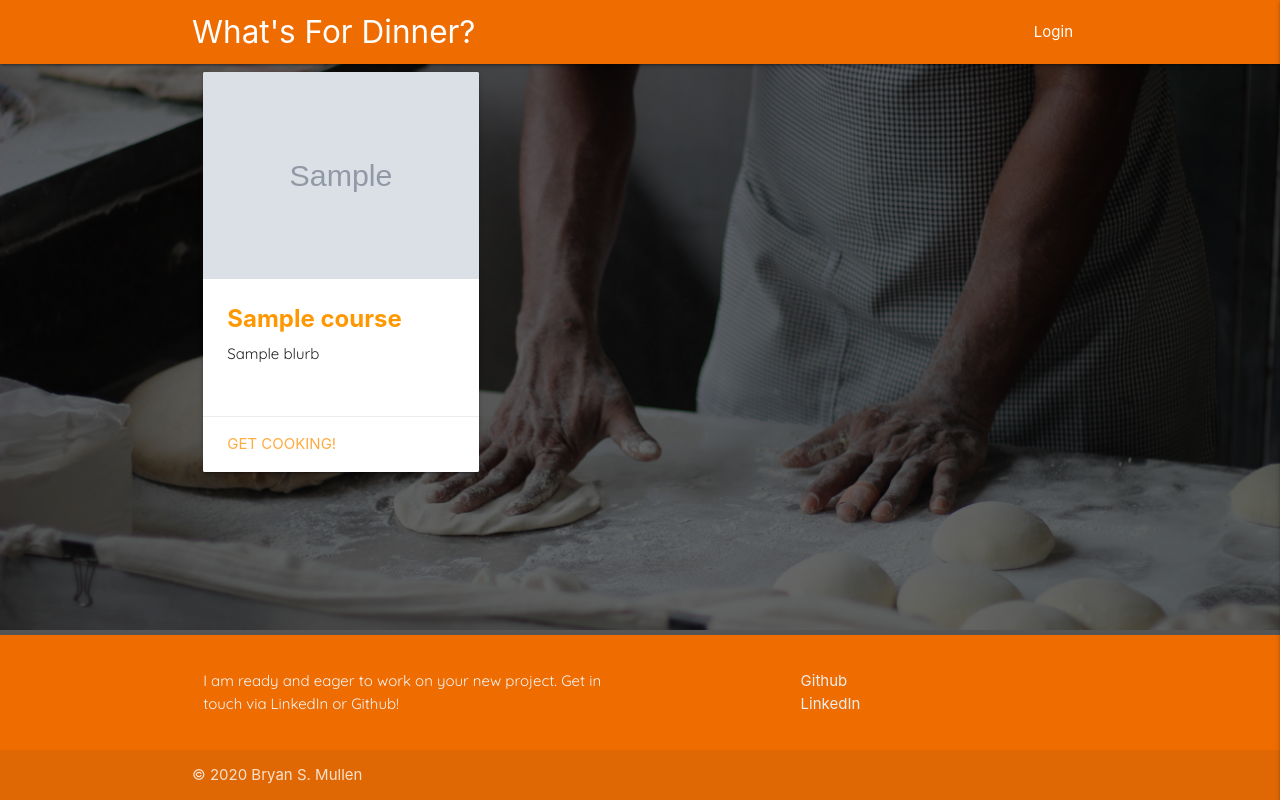
After one commit to Code-Institute-Submissions/whats-for-dinner-1, a Flask app: page /course in a window 1280 px wide. The commit adds this page. Run offline with Flask 2, Linux system fonts and the light colour scheme; grey boxes marked "Sample" are stand-in pictures; a database or web service that is not in the repository returns one stand-in record (values such as "Sample title"); some libraries are stand-ins or nearby versions.

Commit message:
Add Cuisine & Course Category Pages

```diff
--- a/app.py
+++ b/app.py
@@ -110,9 +110,33 @@ def logout():
 ################################################################
 # Cuisine Routes
 ################################################################
+
+@app.route('/cuisine')
+def cuisine():
+    cuisines = list(mongo.db.cuisines.find())
+    return render_template('category.html', categories=cuisines)
+
+@app.route('/course/<course>')
+def chosen_cuisine(course):
+    cuisines = list(mongo.db.cuisines.find())
+
+    return render_template('category.html', courses=cuisines)
+
 ################################################################
 # Course Routes
 ################################################################
+
+@app.route('/course')
+def course():
+    courses = list(mongo.db.courses.find())
+
+    return render_template('category.html', categories=courses)
+
+@app.route('/course/<course>')
+def chosen_course(course):
+    courses = list(mongo.db.courses.find())
+    print(courses)
+    return render_template('category.html', courses=courses)
 
 ################################################################
 # Surprise Routes
--- a/static/css/style.css
+++ b/static/css/style.css
@@ -85,3 +85,11 @@ p {
 #home-feature {
     margin-top: 10vh;
 }
+
+.card-title.bold {
+    font-weight: 700;
+}
+
+.card img {
+    opacity: 0.85;
+}
--- /dev/null
+++ b/templates/category.html
@@ -0,0 +1,24 @@
+{% extends 'base.html' %}
+{% block content %}
+
+
+    <div class="row category-row">
+        {% for category in categories %}
+            <div class="col s12 m6 l4">
+                <div class="card medium">
+                    <div class="card-image">
+                        <img src="{{ url_for('static', filename='img/'+ category.image) }}">
+                    </div>
+                    <div class="card-content">
+                        <span class="bold orange-text card-title">{{ category.name }}</span>
+                        <p>{{ category.blurb }}</p>
+                    </div>
+                    <div class="card-action">
+                        <a href="{{ url_for('chosen_course', course = category.name) }}">Get Cooking!</a>
+                    </div>
+                </div>
+            </div>
+        {% endfor %}
+    </div>
+
+{% endblock content %}
--- a/templates/navlinks.html
+++ b/templates/navlinks.html
@@ -1,6 +1,6 @@
 {% if session.uid %}
-    <li><a href="#">Cuisine</a></li>
-    <li><a href="#">Course</a></li>
+    <li><a href="{{ url_for('cuisine') }}">Cuisine</a></li>
+    <li><a href="{{ url_for('course') }}">Course</a></li>
     <li><a href="#">Surprise</a></li>
     <li><a href="{{ url_for('account', uid=session['uid']) }}">Account</a></li>
     <li><a href="{{ url_for('logout') }}">Logout</a></li>
```
Also changed, not shown: README.md, static/img/dessert.jpg (added), static/img/french.jpg (added), static/img/indian.jpg (added), static/img/italian.jpg (added), static/img/japanese.jpg (added), static/img/mexican.jpg (added), 2 other files.
